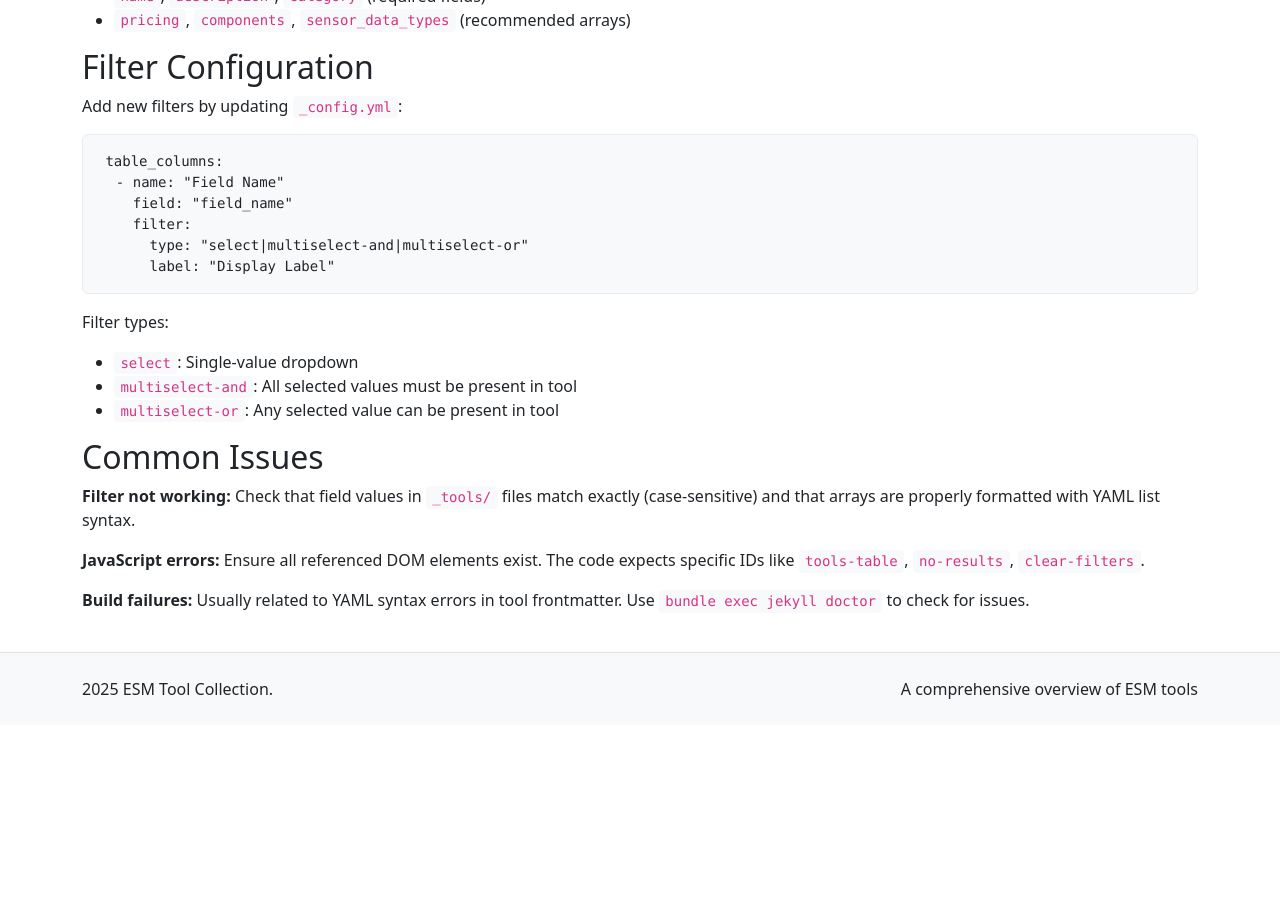
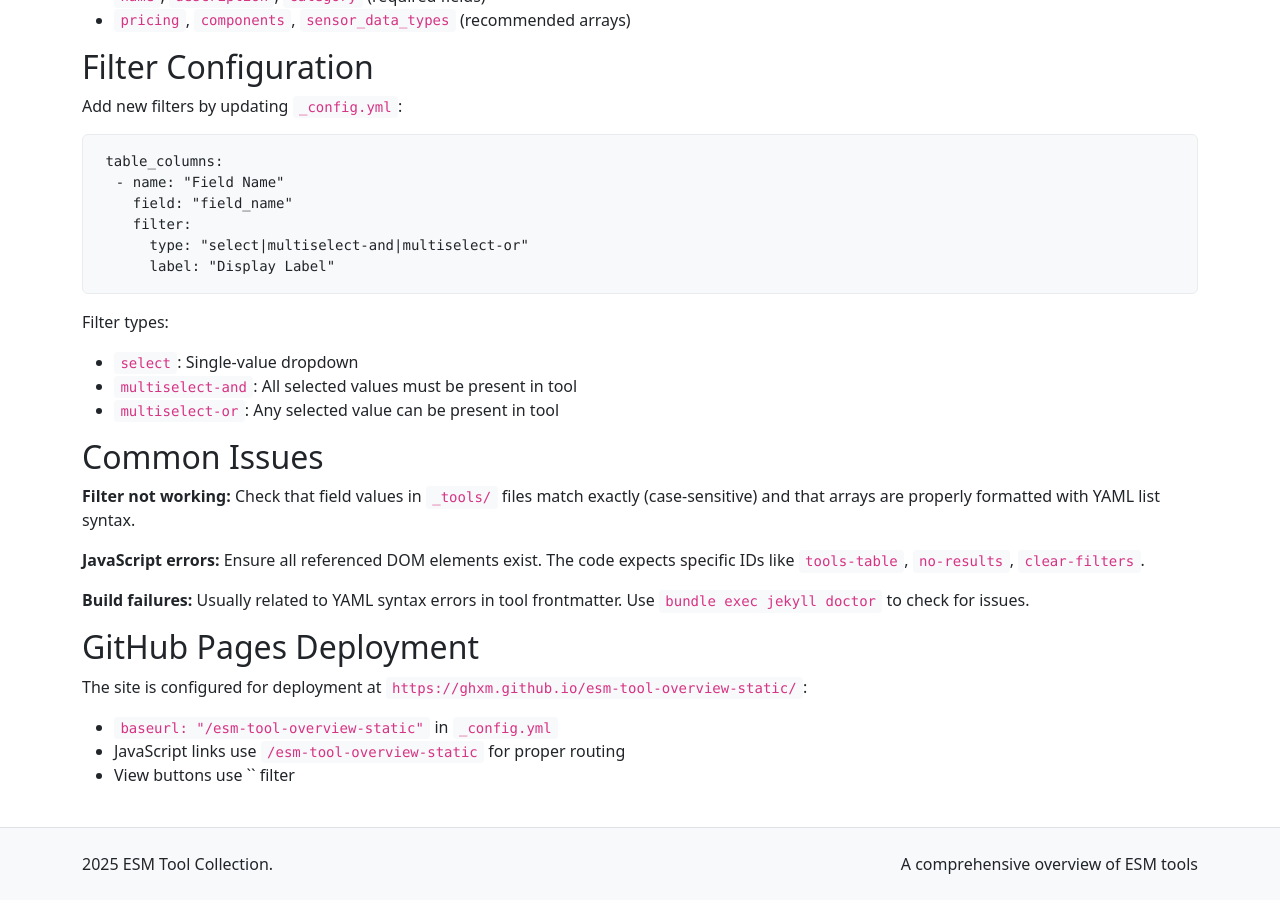
Before and after one commit to ghxm/esm-tool-overview-static, a Jekyll site: the page built from CLAUDE.md, in a window 1280 px wide and 900 px high, scrolled down 2061 px. Built offline with Jekyll 4.4.1, drawn with Linux system fonts in a browser that asks for light colours; our own code applies the rules of GitHub Pages for plain Markdown files; before the commit the page ends 2786 px from its top, so only the background shows below that.

Commit message:
Configure base URL for GitHub Pages deployment and update links for proper routing

```diff
--- a/CLAUDE.md
+++ b/CLAUDE.md
@@ -1,6 +1,7 @@
 # CLAUDE.md
 
 This file provides guidance to Claude Code (claude.ai/code) when working with code in this repository.
+
 
 ## Development Commands
 
@@ -109,3 +110,11 @@
 **JavaScript errors:** Ensure all referenced DOM elements exist. The code expects specific IDs like `tools-table`, `no-results`, `clear-filters`.
 
 **Build failures:** Usually related to YAML syntax errors in tool frontmatter. Use `bundle exec jekyll doctor` to check for issues.
+
+## GitHub Pages Deployment
+
+The site is configured for deployment at `https://ghxm.github.io/esm-tool-overview-static/`:
+
+- `baseurl: "/esm-tool-overview-static"` in `_config.yml`
+- JavaScript links use `{{ site.baseurl }}` for proper routing
+- View buttons use `{{ tool.url | relative_url }}` filter
--- a/_config.yml
+++ b/_config.yml
@@ -1,8 +1,8 @@
 # Site settings
 title: "ESM Tool Collection"
 description: "A comprehensive overview of ESM tools"
-baseurl: ""
-url: ""
+baseurl: "/esm-tool-overview-static"
+url: "https://ghxm.github.io"
 
 # Build settings
 markdown: kramdown
--- a/index.html
+++ b/index.html
@@ -132,7 +132,7 @@
                                     {% endfor %}
                                     <td>
                                         <div class="btn-group" role="group">
-                                            <a href="{{ tool.url }}" class="btn btn-sm btn-outline-primary">
+                                            <a href="{{ tool.url | relative_url }}" class="btn btn-sm btn-outline-primary">
                                                 View
                                             </a>
                                             {% if tool.link %}
@@ -386,7 +386,7 @@
         var row = e.target.closest('.tool-row');
         if (row && e.target.tagName.toLowerCase() !== 'a' && !e.target.closest('a')) {
             var toolSlug = row.dataset.tool;
-            window.location.href = '/tools/' + toolSlug + '/';
+            window.location.href = '{{ site.baseurl }}/tools/' + toolSlug + '/';
         }
     });
 
```
